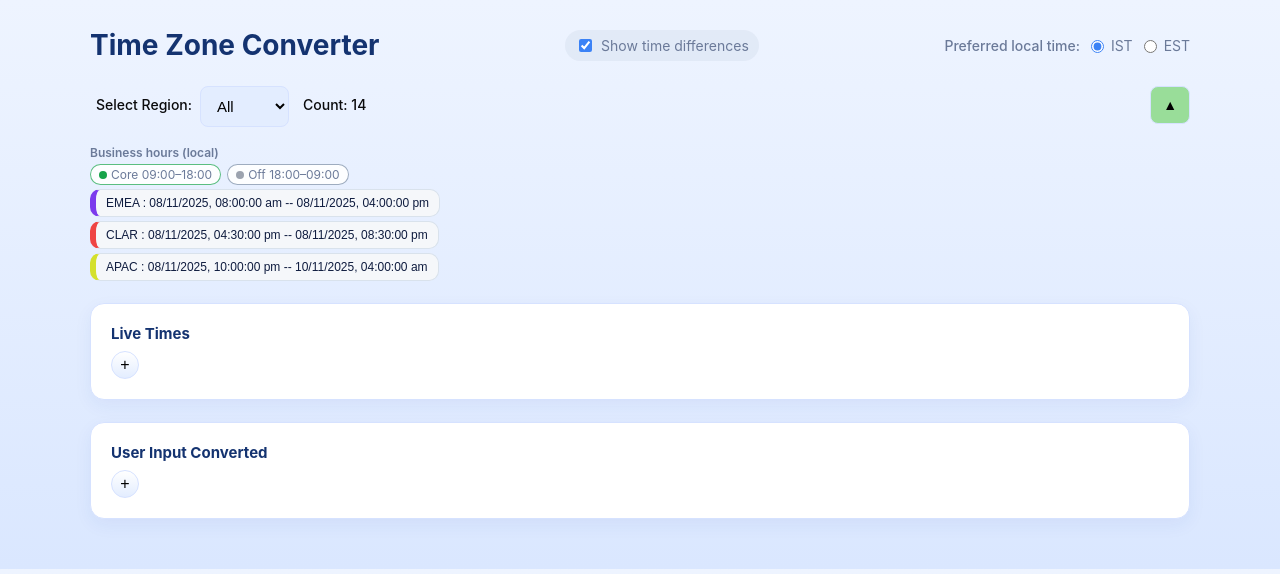
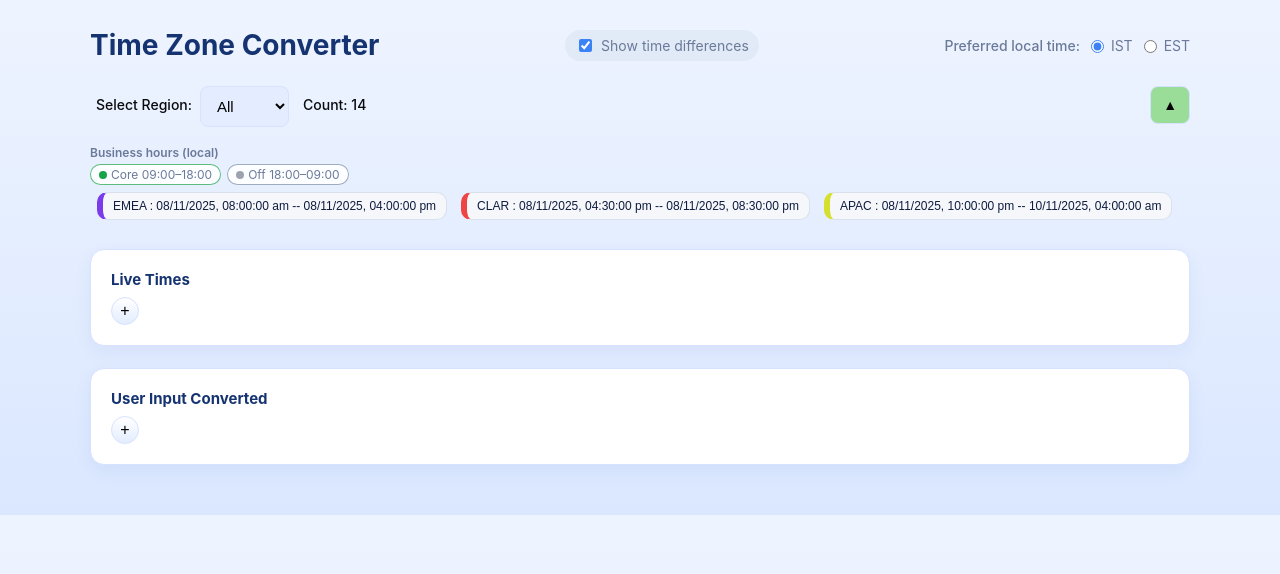
Before and after one commit to gauravvermagkp/GauravTimeConversionReact, a React (Vite) app: page / in a window 1280 px wide. Shown: the top 574 px of the page. Built offline with nearby package versions, Linux system fonts and the light colour scheme.

Commit message:
Update BatchTiming.css

```diff
--- a/src/components/BatchTiming.css
+++ b/src/components/BatchTiming.css
@@ -5,10 +5,10 @@
   border-radius: 10px;
   font-family: Arial, sans-serif;
   width: fit-content;
-  margin-top: 4px;
+  margin: 7px;
   font-weight: 540;
   font-size: 12px;
-  display: flex;
+  display: inline-flex;
   align-items: center;
   white-space: nowrap;
 }
```
